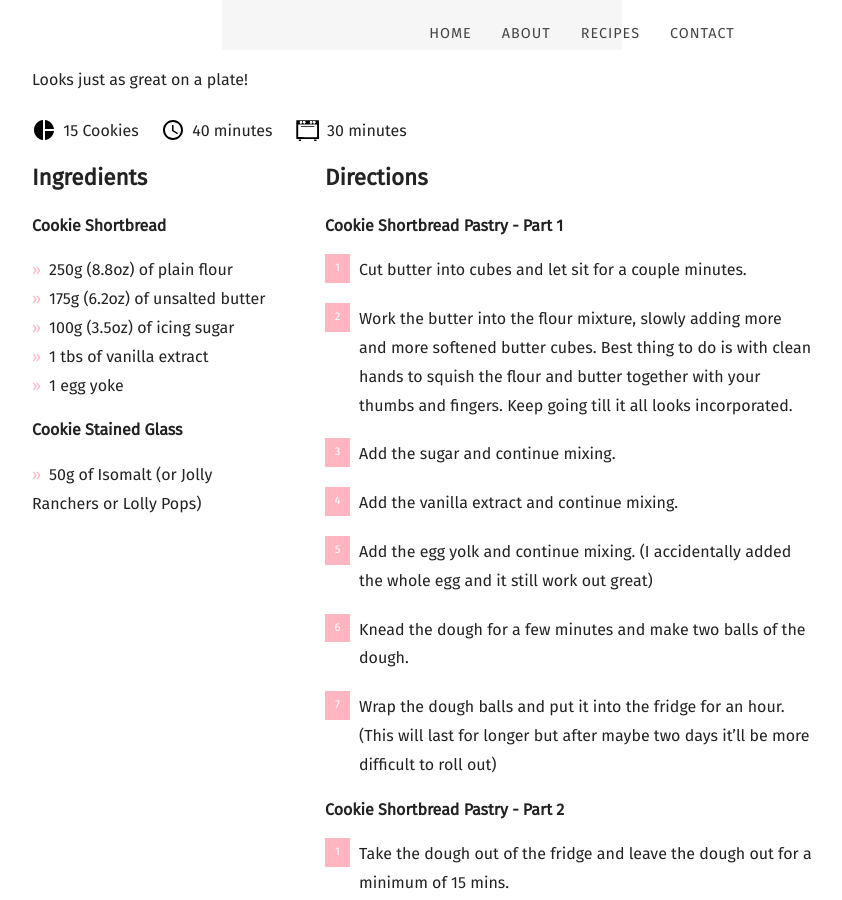
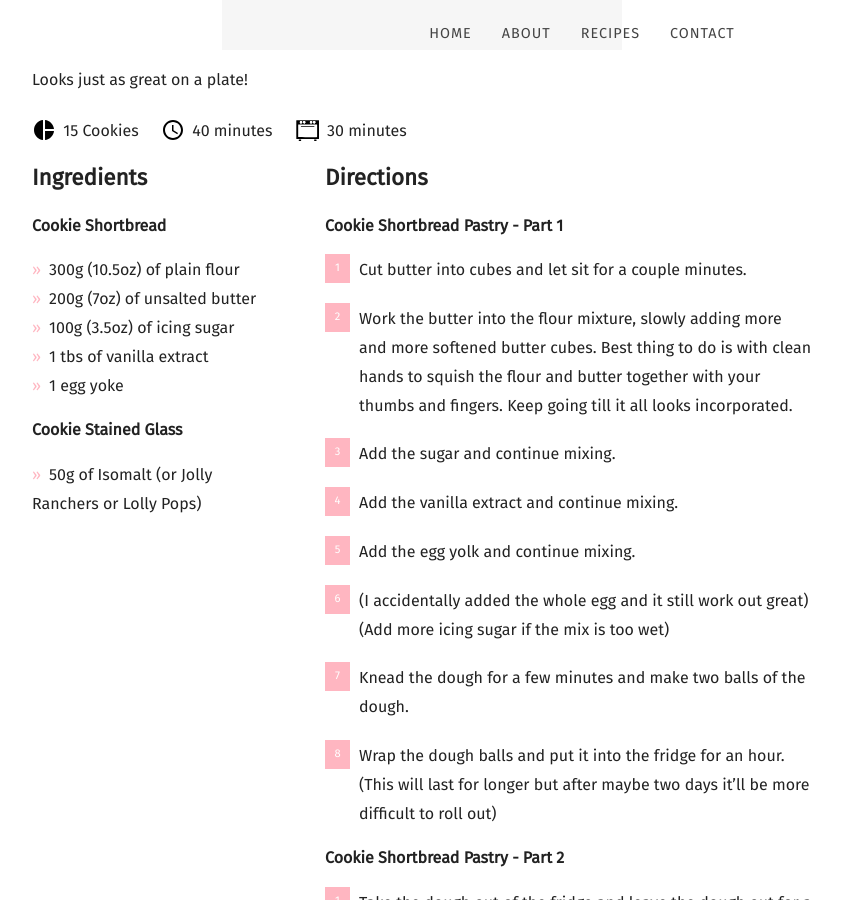
Before and after one commit to mcginleyireland/irishbaking.github.io, a Jekyll site: the page built from _posts/2020-12-12-christmas-stained-glass-star-cookies.md, in a window 1280 px wide and 900 px high, scrolled down 3902 px. Shown: the whole window, without its empty margins (58-900 px from the left). Built offline with Jekyll 4.4.1, drawn with Linux system fonts in a browser that asks for light colours; nearby versions of some CDN libraries; some web fonts are replaced.

Commit message:
* Updating the cookie recipe.

```diff
--- a/_posts/2020-12-12-christmas-stained-glass-star-cookies.md
+++ b/_posts/2020-12-12-christmas-stained-glass-star-cookies.md
@@ -12,8 +12,8 @@ recipe:
   ingredients_markdown: |-
     **Cookie Shortbread**
 
-    * 250g (8.8oz) of plain flour
-    * 175g (6.2oz) of unsalted butter
+    * 300g (10.5oz) of plain flour
+    * 200g (7oz) of unsalted butter
     * 100g (3.5oz) of icing sugar
     * 1 tbs of vanilla extract
     * 1 egg yoke
@@ -28,9 +28,10 @@ recipe:
     2. Work the butter into the flour mixture, slowly adding more and more softened butter cubes. Best thing to do is with clean hands to squish the flour and butter together with your thumbs and fingers. Keep going till it all looks incorporated.
     3. Add the sugar and continue mixing.
     4. Add the vanilla extract and continue mixing.
-    5. Add the egg yolk and continue mixing. (I accidentally added the whole egg and it still work out great)
-    6. Knead the dough for a few minutes and make two balls of the dough.
-    7. Wrap the dough balls and put it into the fridge for an hour. (This will last for longer but after maybe two days it'll be more difficult to roll out)
+    5. Add the egg yolk and continue mixing.
+    6. (I accidentally added the whole egg and it still work out great) (Add more icing sugar if the mix is too wet)
+    7. Knead the dough for a few minutes and make two balls of the dough.
+    8. Wrap the dough balls and put it into the fridge for an hour. (This will last for longer but after maybe two days it'll be more difficult to roll out)
 
     **Cookie Shortbread Pastry - Part 2**
 
```
